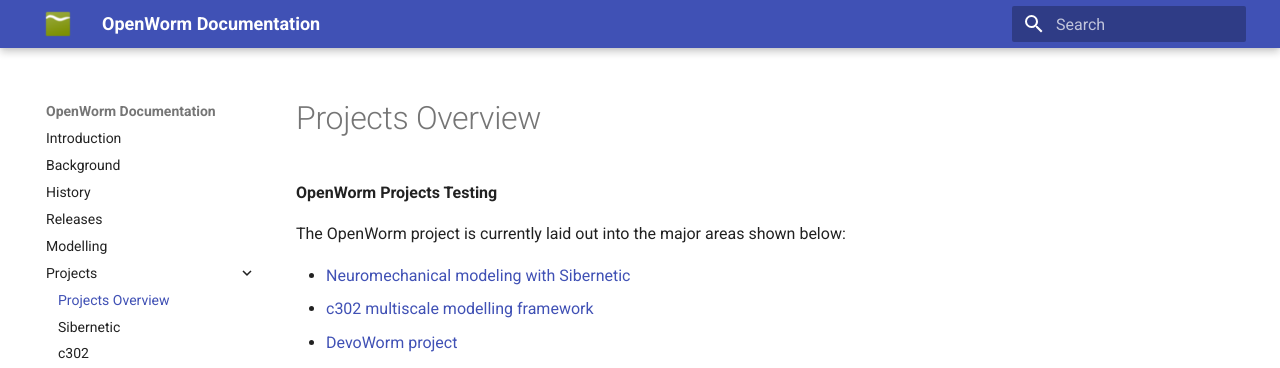
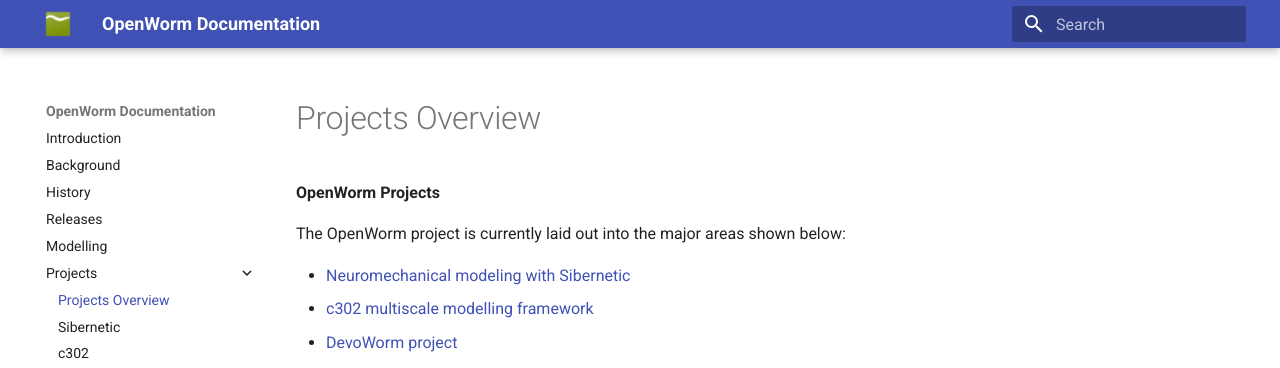
Before and after one commit to openworm/openworm_docs, an MkDocs documentation site: the page built from docs/projects.md, in a window 1280 px wide and 900 px high. Shown: the top 368 px of the window. Built offline with MkDocs 1.6.1 and Material for MkDocs 9.7.7, drawn with Linux system fonts in a browser that asks for light colours.

Commit message:
Project Overview: updating internal links

```diff
--- a/docs/projects.md
+++ b/docs/projects.md
@@ -1,33 +1,33 @@
-**OpenWorm Projects Testing**
+**OpenWorm Projects**
 
 The OpenWorm project is currently laid out into the major areas shown below:
 
--   [Neuromechanical modeling with Sibernetic](/Projects/sibernetic/)
--   [c302 multiscale modelling framework](/Projects/c302/)
--   [DevoWorm project](/Projects/DevoWorm/)
--   [Movement analysis](/Projects/worm-movement/)
--   [Geppetto Simulation Engine](/Projects/geppetto/)
--   [Optimization engine](/Projects/optimization/)
--   [Data collection and representation](/Projects/datarep/)
--   [Community outreach](/Projects/community-proj/)
--   [Muscle-Neuron integration](/Projects/muscle-neuron-integration/)
--   [_C. elegans_ robots](/Projects/c-elegans-robot/)
+-   [Neuromechanical modeling with Sibernetic](../Projects/sibernetic/)
+-   [c302 multiscale modelling framework](../Projects/c302/)
+-   [DevoWorm project](../Projects/DevoWorm/)
+-   [Movement analysis](../Projects/worm-movement/)
+-   [Geppetto Simulation Engine](../Projects/geppetto/)
+-   [Optimization engine](../Projects/optimization/)
+-   [Data collection and representation](../Projects/datarep/)
+-   [Community outreach](../Projects/community-proj/)
+-   [Muscle-Neuron integration](../Projects/muscle-neuron-integration/)
+-   [_C. elegans_ robots](../Projects/c-elegans-robot/)
 
 <div style="width: 640px; height: 480px; margin: 10px; position: relative;"><iframe allowfullscreen frameborder="0" style="width:640px; height:480px" src="https://www.lucidchart.com/documents/embeddedchart/832c1c53-2840-421f-9546-01499bb9c753" id="pf3oYI3Y1wfX"></iframe></div>
 
 **NeuroMechanical Modeling - Sibernetic**
 
-While our ultimate goal is to simulate every cell in _C. elegans_, we are starting out by building a model of its body, its nervous system, and its environment. [Sibernetic](http://sibernetic.org) is the home of the C++ code base that implements the core of the model. We have implemented an algorithm called Smoothed Particle Hydrodynamics (SPH) to simulate the body of the worm and its environment using GPUs. This algorithm has been initially worked out in C++ (with OpenGL visualization).
+While our ultimate goal is to simulate every cell in _C. elegans_, we are starting out by building a model of its body, its nervous system, and its environment. [Sibernetic](https://openworm.org/sibernetic/) is the home of the C++ code base that implements the core of the model. We have implemented an algorithm called Smoothed Particle Hydrodynamics (SPH) to simulate the body of the worm and its environment using GPUs. This algorithm has been initially worked out in C++ (with OpenGL visualization).
 
 To get a quick idea of what this looks like, check out the [latest movie](https://www.youtube.com/watch?v=SaovWiZJUWY). In this movie you can see a simulated 3D _C. elegans_ being activated in an environment. Its muscles are located around the outside of its body, and as they contract, they exert forces on the surrounding fluid, propelling the body forward via undulutory thrust. In this model, the neural system is not considered and patterns of muscle contraction are explicitly defined.
 
-More detailed information is available on the [Sibernetic project page](/Projects/sibernetic/).
+More detailed information is available on the [Sibernetic project page](../Projects/sibernetic/).
 
 **Geppetto Simulation Engine**
 
 In order to allow the world to play with the model easily, we are engineering [Geppetto](http://geppetto.org), an open-source modular platform to enable multi-scale and multi-algorithm interactive simulation of biological systems. Geppetto features a built-in WebGL visualizer that offers out-of-the-box visualization of simulated models right in the browser. You can read about architectural concepts and learn more about the different plug-in bundles we are working on.
 
-More detailed information is available on the [Geppetto project page](/Projects/geppetto/).
+More detailed information is available on the [Geppetto project page](../Projects/geppetto/).
 
 **Movement analysis**
 
@@ -35,31 +35,31 @@
 
 The Movement Analysis Team maintains the test pipeline so the OpenWorm project can run a behavioural phenotyping of its virtual worm.
 
-More detailed information is available on the [Movement analysis project page](/Projects/worm-movement/).
+More detailed information is available on the [Movement analysis project page](../Projects/worm-movement/).
 
 **Optimization engine**
 
 The Optimization engine uses optimization techniques like genetic algorithms to help fill gaps in our knowledge of the electrophysiology of _C. elegans_ muscle cells and neurons.
 
-More detailed information is available on the [Optimization project page](/Projects/optimization/).
+More detailed information is available on the [Optimization project page](../Projects/optimization/).
 
 **Data Collection and Representation**
 
 A lot of data about _C. elegans_ is integrated into the model. In this project, we work on what forms we should put these data in to best leverage them for building the model.
 
-More detailed information is available on the [Data representation project page](/Projects/datarep/).
+More detailed information is available on the [Data representation project page](../Projects/datarep/).
 
 **Community Outreach**
 
 The effort to build the OpenWorm open science community is always ongoing.
 
-More detailed information is available on the [Community project page](/Projects/community-proj/).
+More detailed information is available on the [Community project page](../Projects/community-proj/).
 
 **Muscle-Neuron Integration**
 
 The goal of this project is to underpin our muscle and neuron models with biological data. This will be accomplished by creating biologically-realistic ion channel models from experimental data, which will then give rise to neural dynamics.
 
-More detailed information is available on the [Muscle-Neuron integration project page](/Projects/muscle-neuron-integration/).
+More detailed information is available on the [Muscle-Neuron integration project page](../Projects/muscle-neuron-integration/).
 
 **_C. elegans_ robot**
 
@@ -67,4 +67,4 @@
 1. To build a robot that simulates sensory-motor functions of a _C. elegans_ nematode worm, including foraging for food.
 2. To specify parts and instructions that will help anyone to build the robot.
 
-More detailed information is available on the [_C. elegans_ robot project page](/Projects/c-elegans-robot/).
+More detailed information is available on the [_C. elegans_ robot project page](../Projects/c-elegans-robot/).
```
